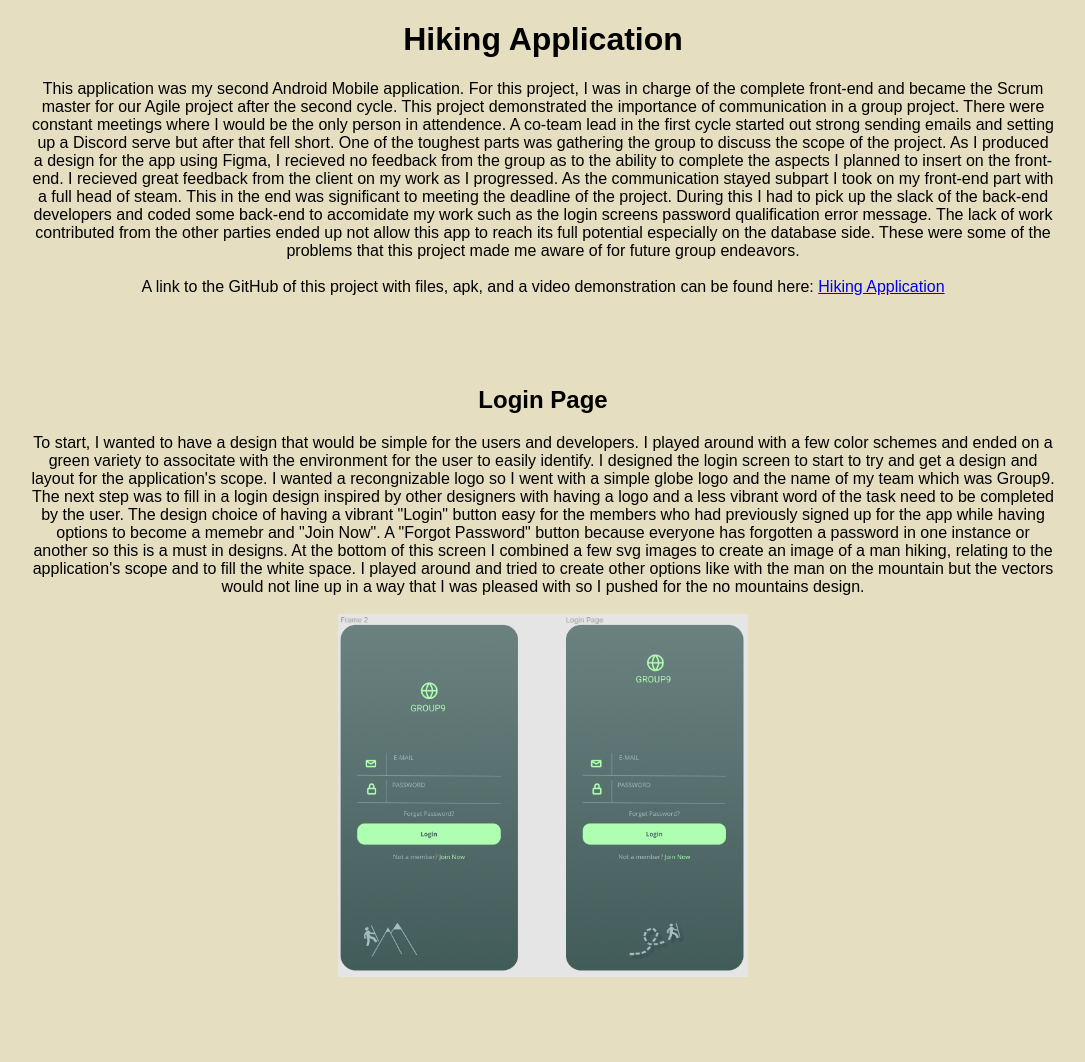
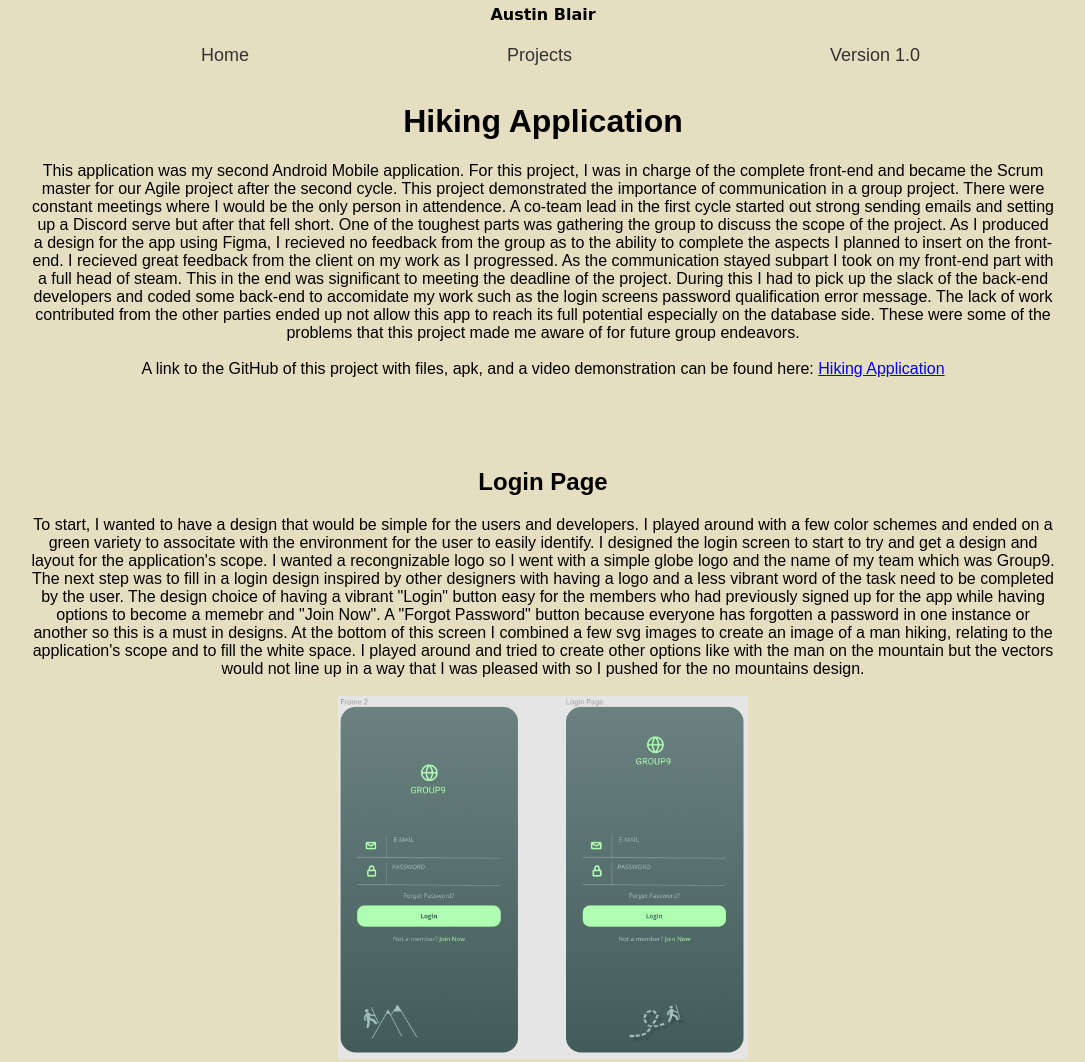
Before and after one commit to aus10blair/aus10blair.github.io, a website: page HikingApp.html in a window 1280 px wide. Shown: the top 1062 px of the page, without its empty margins (97-1182 px from the left). Drawn offline with Linux system fonts and the light colour scheme.

Commit message:
Update HikingApp.html

```diff
--- a/HikingApp.html
+++ b/HikingApp.html
@@ -9,6 +9,22 @@
     <title>Hiking App</title>
   </head>
   <body>
+		<header>
+			<div class="logo-container">
+				<h4 class="logo">Austin Blair</h4>
+			</div>
+			<nav>
+				<ul class="nav-links">
+					<li><a class="nav-link" href="#presentation">Home</a></li>
+					<li><a class="nav-link" href="#projectsProf">Projects</a></li>
+					<li><a class="nav-link" href=".">Version 1.0</a></li>
+				</ul>
+
+			</nav>
+
+		</header>
+
+
 
 <div class="HikingApp">
 <div class="conceptParagraph">
```
